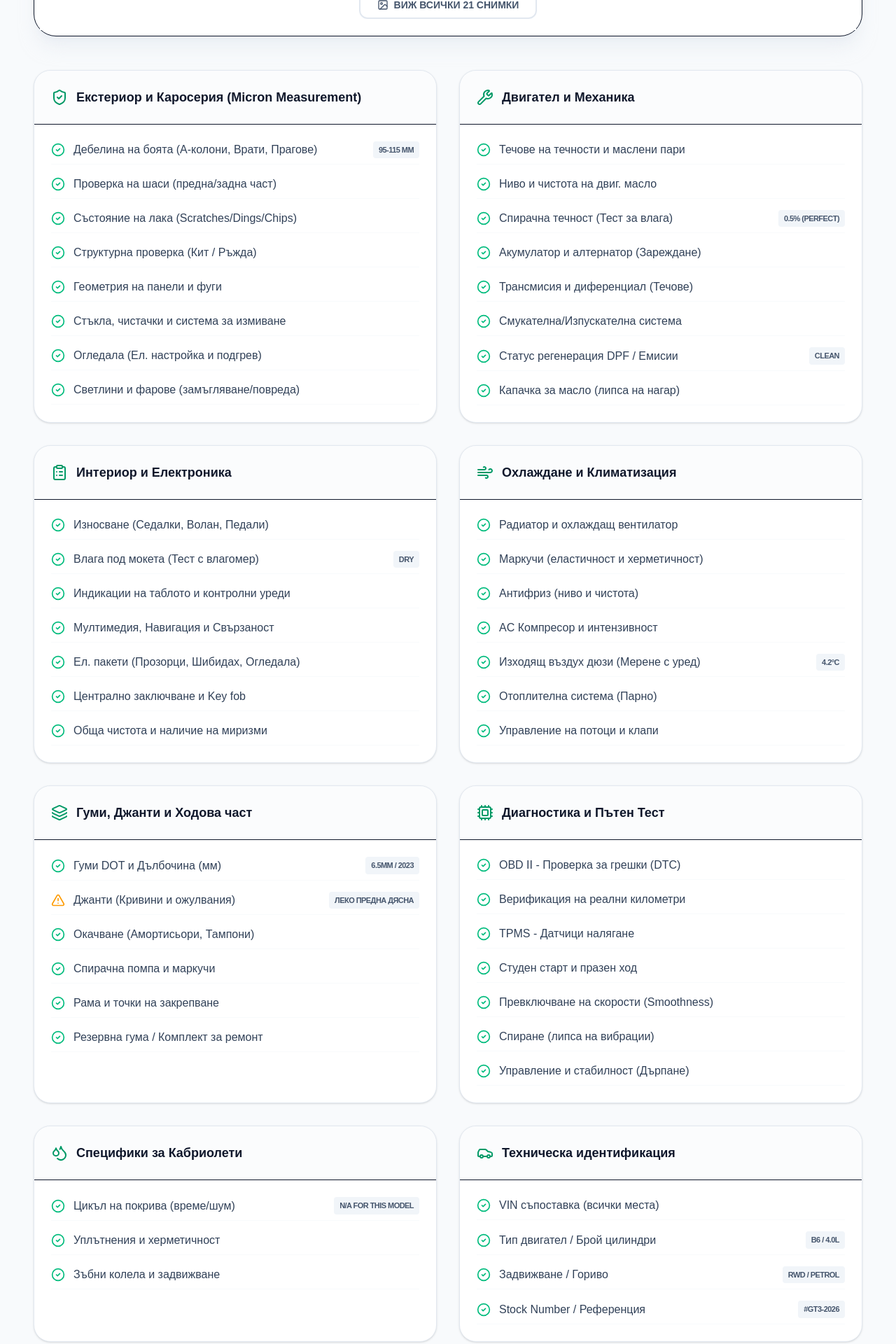
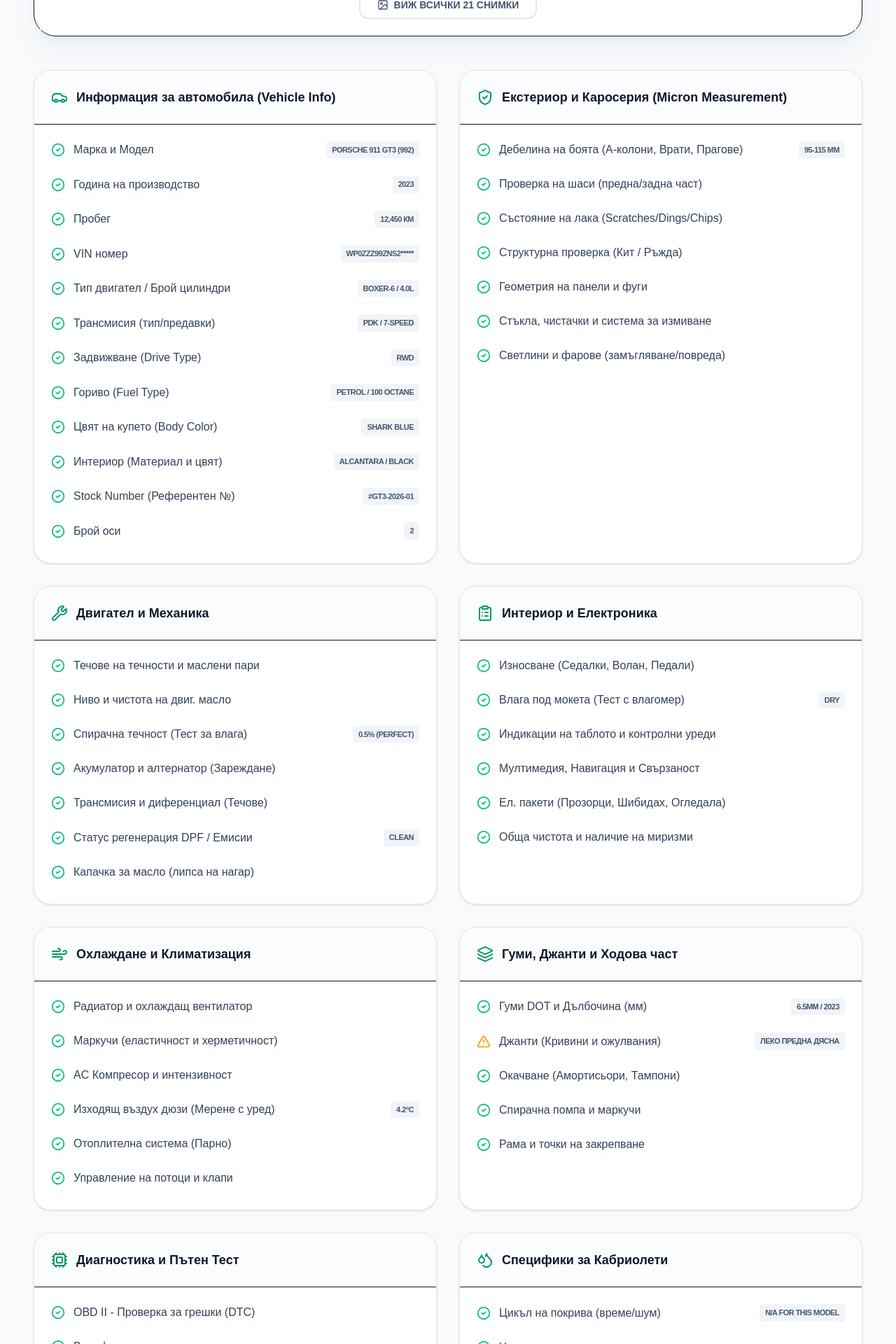
Before and after one commit to martinfilev-byte/fileverified, a Next.js app: page /report in a window 1280 px wide. Shown: the part 820-2740 px from the top of the page at 70% size. Built offline with nearby package versions, Linux system fonts and the light colour scheme.

Commit message:
Update: 2026-01-09 13:33:47

```diff
--- a/src/app/report/page.tsx
+++ b/src/app/report/page.tsx
@@ -19,7 +19,11 @@ import {
   Droplets,
   Wind,
   Layers,
-  Cpu
+  Cpu,
+  Hash,
+  Fuel,
+  Palette,
+  Settings
 } from "lucide-react"
 
 export default function ReportPage() {
@@ -91,6 +95,22 @@ export default function ReportPage() {
         {/* ДЕТАЙЛНА ПРОВЕРКА ПО СЕКЦИИ */}
         <div className="grid lg:grid-cols-2 gap-8">
 
+          {/* Section 1: Vehicle Info - ТУК СА ВСИЧКИ НОВИ ДАННИ */}
+          <SectionCard title="Информация за автомобила (Vehicle Info)" icon={<Car className="w-6 h-6 text-emerald-600"/>}>
+            <CheckItem text="Марка и Модел" status="ok" info="Porsche 911 GT3 (992)" />
+            <CheckItem text="Година на производство" status="ok" info="2023" />
+            <CheckItem text="Пробег" status="ok" info="12,450 км" />
+            <CheckItem text="VIN номер" status="ok" info="WP0ZZZ99ZNS2*****" />
+            <CheckItem text="Тип двигател / Брой цилиндри" status="ok" info="Boxer-6 / 4.0L" />
+            <CheckItem text="Трансмисия (тип/предавки)" status="ok" info="PDK / 7-speed" />
+            <CheckItem text="Задвижване (Drive Type)" status="ok" info="RWD" />
+            <CheckItem text="Гориво (Fuel Type)" status="ok" info="Petrol / 100 Octane" />
+            <CheckItem text="Цвят на купето (Body Color)" status="ok" info="Shark Blue" />
+            <CheckItem text="Интериор (Материал и цвят)" status="ok" info="Alcantara / Black" />
+            <CheckItem text="Stock Number (Референтен №)" status="ok" info="#GT3-2026-01" />
+            <CheckItem text="Брой оси" status="ok" info="2" />
+          </SectionCard>
+
           <SectionCard title="Екстериор и Каросерия (Micron Measurement)" icon={<ShieldCheck className="w-6 h-6 text-emerald-600"/>}>
             <CheckItem text="Дебелина на боята (A-колони, Врати, Прагове)" status="ok" info="95-115 μm" />
             <CheckItem text="Проверка на шаси (предна/задна част)" status="ok" />
@@ -98,7 +118,6 @@ export default function ReportPage() {
             <CheckItem text="Структурна проверка (Кит / Ръжда)" status="ok" />
             <CheckItem text="Геометрия на панели и фуги" status="ok" />
             <CheckItem text="Стъкла, чистачки и система за измиване" status="ok" />
-            <CheckItem text="Огледала (Ел. настройка и подгрев)" status="ok" />
             <CheckItem text="Светлини и фарове (замъгляване/повреда)" status="ok" />
           </SectionCard>
 
@@ -108,7 +127,6 @@ export default function ReportPage() {
             <CheckItem text="Спирачна течност (Тест за влага)" status="ok" info="0.5% (Perfect)" />
             <CheckItem text="Акумулатор и алтернатор (Зареждане)" status="ok" />
             <CheckItem text="Трансмисия и диференциал (Течове)" status="ok" />
-            <CheckItem text="Смукателна/Изпускателна система" status="ok" />
             <CheckItem text="Статус регенерация DPF / Емисии" status="ok" info="Clean" />
             <CheckItem text="Капачка за масло (липса на нагар)" status="ok" />
           </SectionCard>
@@ -119,14 +137,12 @@ export default function ReportPage() {
             <CheckItem text="Индикации на таблото и контролни уреди" status="ok" />
             <CheckItem text="Мултимедия, Навигация и Свързаност" status="ok" />
             <CheckItem text="Ел. пакети (Прозорци, Шибидах, Огледала)" status="ok" />
-            <CheckItem text="Централно заключване и Key fob" status="ok" />
             <CheckItem text="Обща чистота и наличие на миризми" status="ok" />
           </SectionCard>
 
           <SectionCard title="Охлаждане и Климатизация" icon={<Wind className="w-6 h-6 text-emerald-600"/>}>
             <CheckItem text="Радиатор и охлаждащ вентилатор" status="ok" />
             <CheckItem text="Маркучи (еластичност и херметичност)" status="ok" />
-            <CheckItem text="Антифриз (ниво и чистота)" status="ok" />
             <CheckItem text="AC Компресор и интензивност" status="ok" />
             <CheckItem text="Изходящ въздух дюзи (Мерене с уред)" status="ok" info="4.2°C" />
             <CheckItem text="Отоплителна система (Парно)" status="ok" />
@@ -139,7 +155,6 @@ export default function ReportPage() {
             <CheckItem text="Окачване (Амортисьори, Тампони)" status="ok" />
             <CheckItem text="Спирачна помпа и маркучи" status="ok" />
             <CheckItem text="Рама и точки на закрепване" status="ok" />
-            <CheckItem text="Резервна гума / Комплект за ремонт" status="ok" />
           </SectionCard>
 
           <SectionCard title="Диагностика и Пътен Тест" icon={<Cpu className="w-6 h-6 text-emerald-600"/>}>
@@ -155,14 +170,6 @@ export default function ReportPage() {
           <SectionCard title="Специфики за Кабриолети" icon={<Droplets className="w-6 h-6 text-emerald-600"/>}>
             <CheckItem text="Цикъл на покрива (време/шум)" status="ok" info="N/A for this model" />
             <CheckItem text="Уплътнения и херметичност" status="ok" />
-            <CheckItem text="Зъбни колела и задвижване" status="ok" />
-          </SectionCard>
-
-          <SectionCard title="Техническа идентификация" icon={<Car className="w-6 h-6 text-emerald-600"/>}>
-            <CheckItem text="VIN съпоставка (всички места)" status="ok" />
-            <CheckItem text="Тип двигател / Брой цилиндри" status="ok" info="B6 / 4.0L" />
-            <CheckItem text="Задвижване / Гориво" status="ok" info="RWD / Petrol" />
-            <CheckItem text="Stock Number / Референция" status="ok" info="#GT3-2026" />
           </SectionCard>
 
         </div>
```
